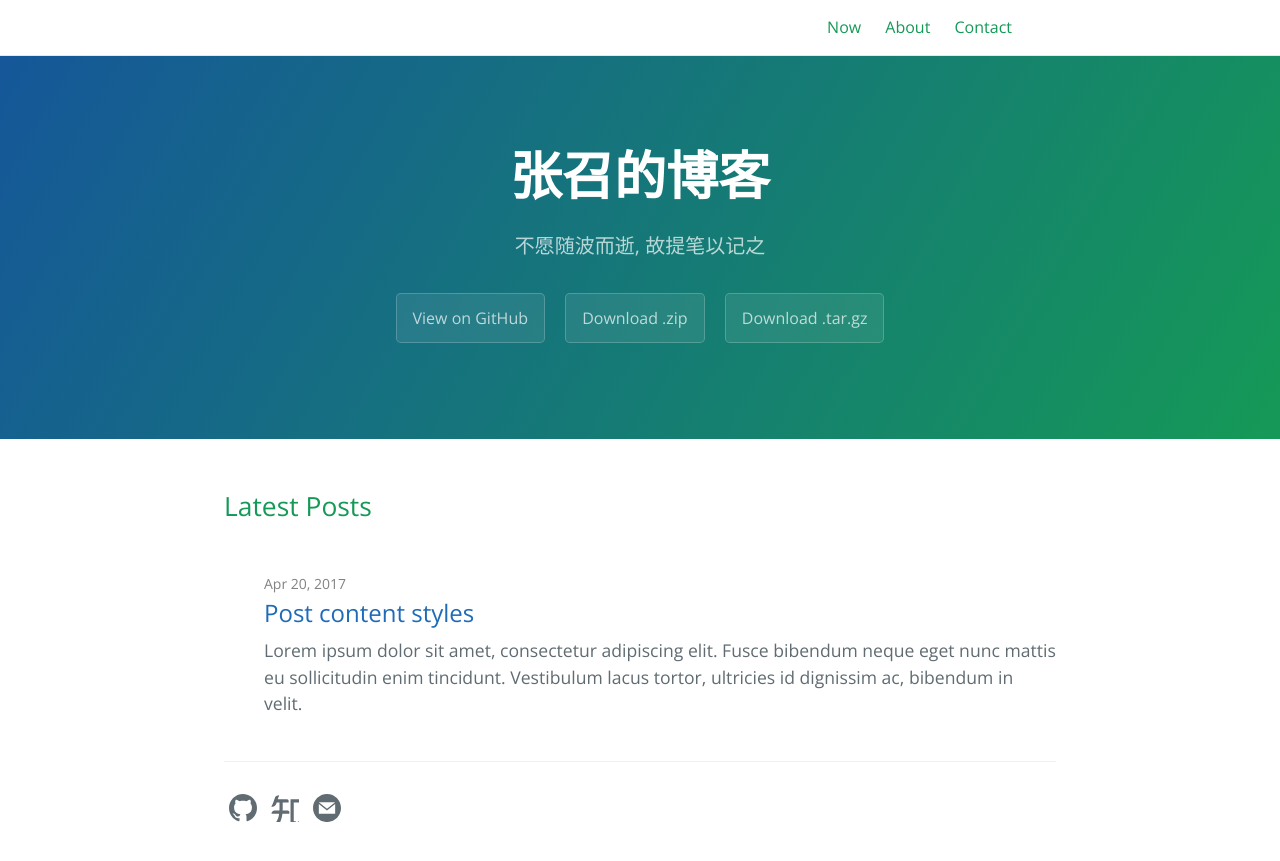
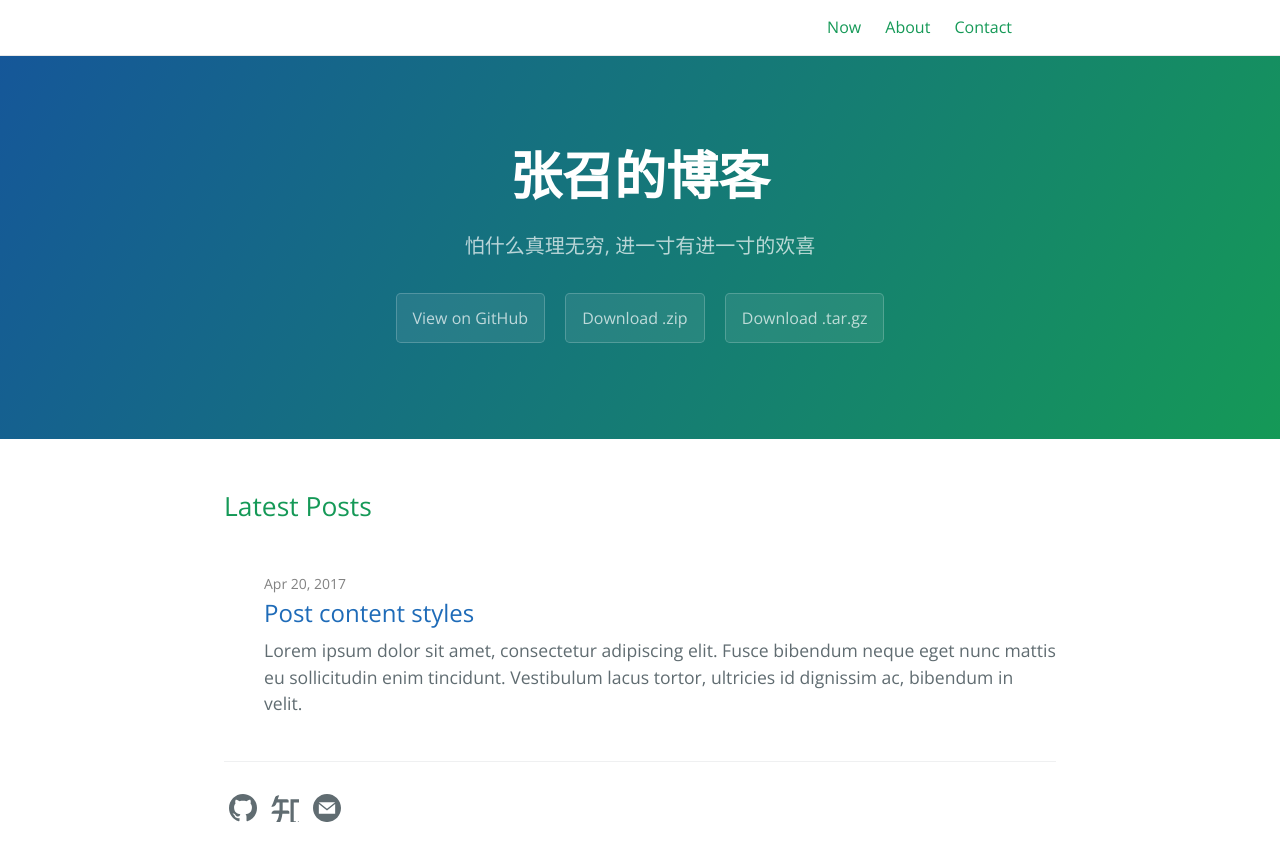
Before and after one commit to kougazhang/oom, a Jekyll site: the page built from index.md, in a window 1280 px wide. Shown: the top 861 px of the page. Built offline with Jekyll 4.4.1, drawn with Linux system fonts in a browser that asks for light colours.

Commit message:
update config description

```diff
--- a/_config.yml
+++ b/_config.yml
@@ -1,5 +1,5 @@
 title: 张召的博客
-description: 不愿随波而逝, 故提笔以记之
+description: 怕什么真理无穷, 进一寸有进一寸的欢喜
 show_downloads: true
 
 baseurl: "/" # change this to the subpath of your site, e.g. /blog. Leave it empty if you don't need it.
```
